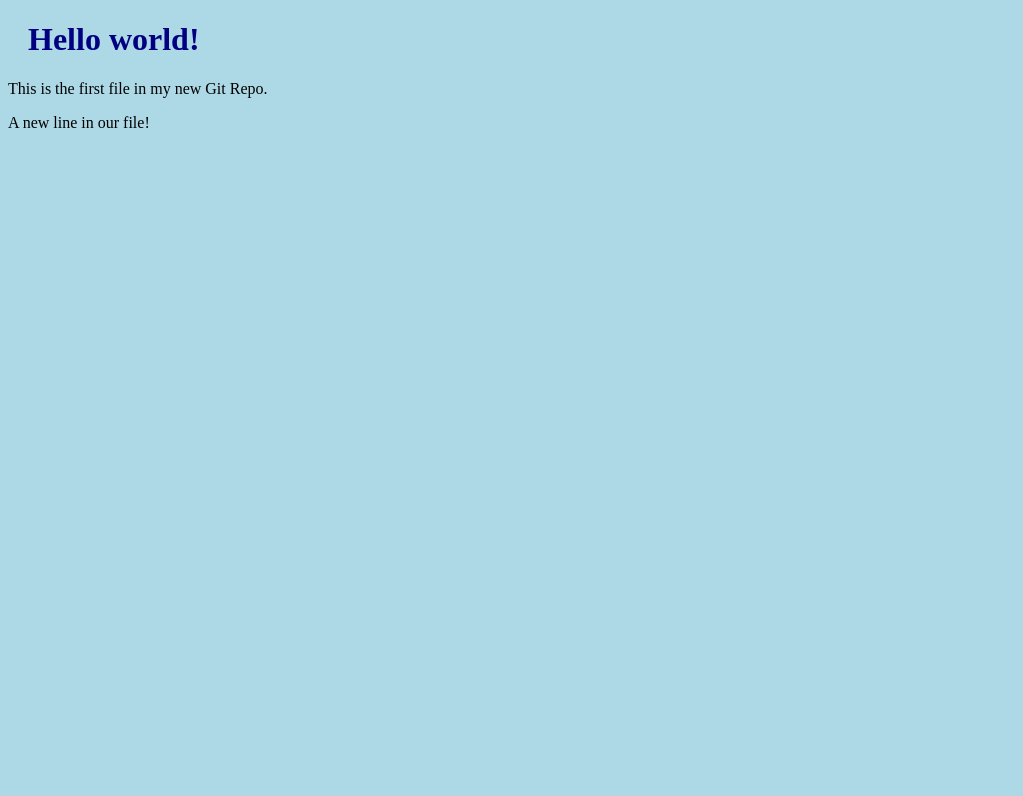
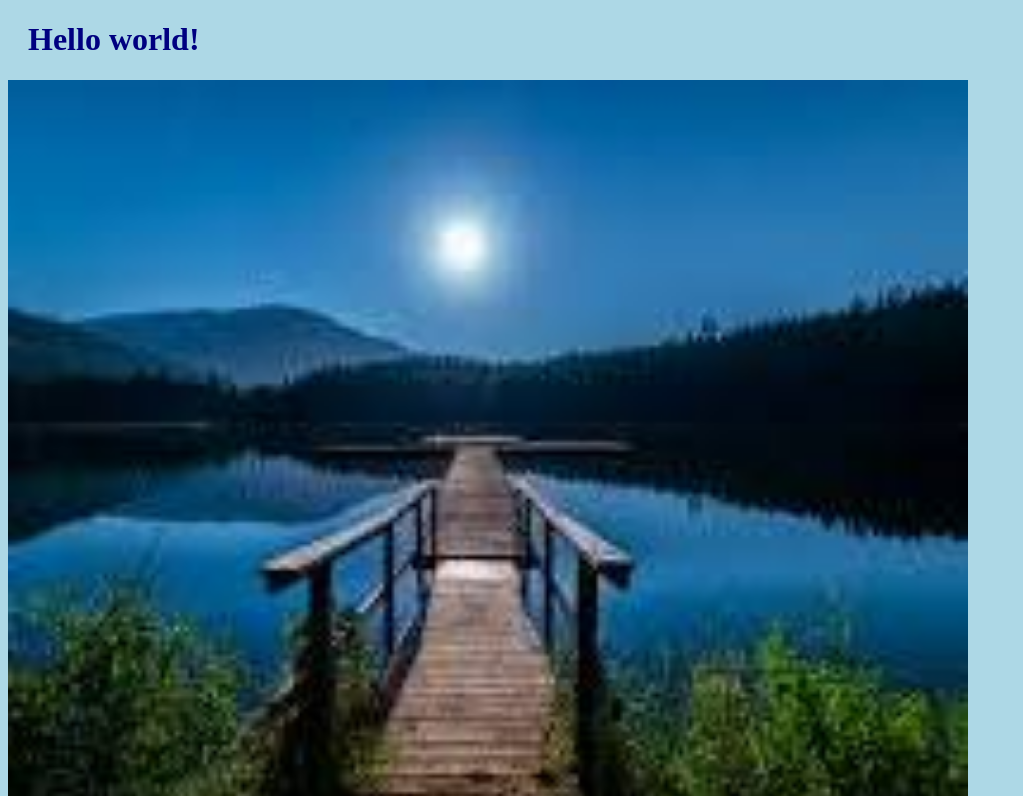
Before and after one commit to MedhaJoshiSelenium/hello-world, a plain HTML site: page index.html in a window 1280 px wide. Shown: the top 796 px of the page, without its empty margins (0-1023 px from the left). Drawn offline with Linux system fonts and the light colour scheme.

Commit message:
Added image to HelloWorld

```diff
--- a/index.html
+++ b/index.html
@@ -7,6 +7,8 @@
 <body>
 
 <h1>Hello world!</h1>
+<div><img src="mypic.jpg" alt="Hello World from Space"
+style="width:100%;max-width:960px"></div>
 <p>This is the first file in my new Git Repo.</p>
 <p>A new line in our file!</p>
 
```
Also changed, not shown: mypic.jpg (added).
